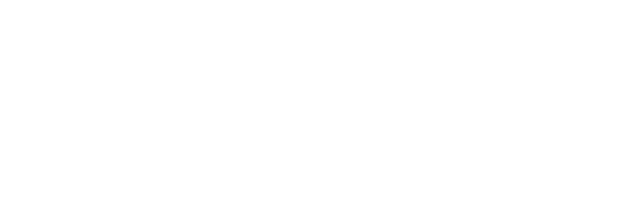
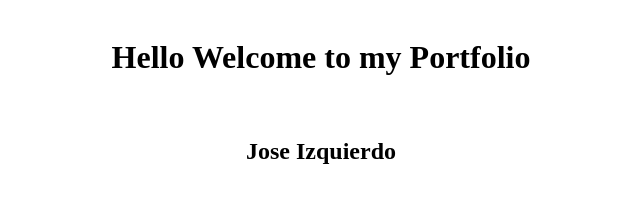
Before and after one commit to Leftjose/Web.dev.portfolio.3, a plain HTML site: page index.html in a window 1280 px wide. Shown: the whole page, without its empty margins (319-959 px from the left). Drawn offline with Linux system fonts and the light colour scheme.

Commit message:
adding title and subtitle

```diff
--- a/index.html
+++ b/index.html
@@ -4,9 +4,19 @@
     <meta charset="UTF-8">
     <meta http-equiv="X-UA-Compatible" content="IE=edge">
     <meta name="viewport" content="width=device-width, initial-scale=1.0">
-    <title>Document</title>
+    <link rel="stylesheet" href="./styles.css">
+    <title>Jose Izquierdo's Portfolio</title>
 </head>
 <body>
 
+    <div class="titleone">
+    <h1>Hello Welcome to my Portfolio</h1>
+    </div>
+
+    <div class="subtitle">
+    <h2>Jose Izquierdo</h2>
+    </div>
+
+
 </body>
 </html>
--- a/styles.css
+++ b/styles.css
@@ -0,0 +1,16 @@
+.titleone {
+  margin: auto;
+  width: 50%;
+  /* border: 3px solid green; */
+  padding: 10px;
+  text-align: center;
+}
+
+.subtitle {
+   margin: auto;
+  width: 50%;
+  /* border: 3px solid green; */
+  padding: 10px;
+  text-align: center;
+}
+}
```
